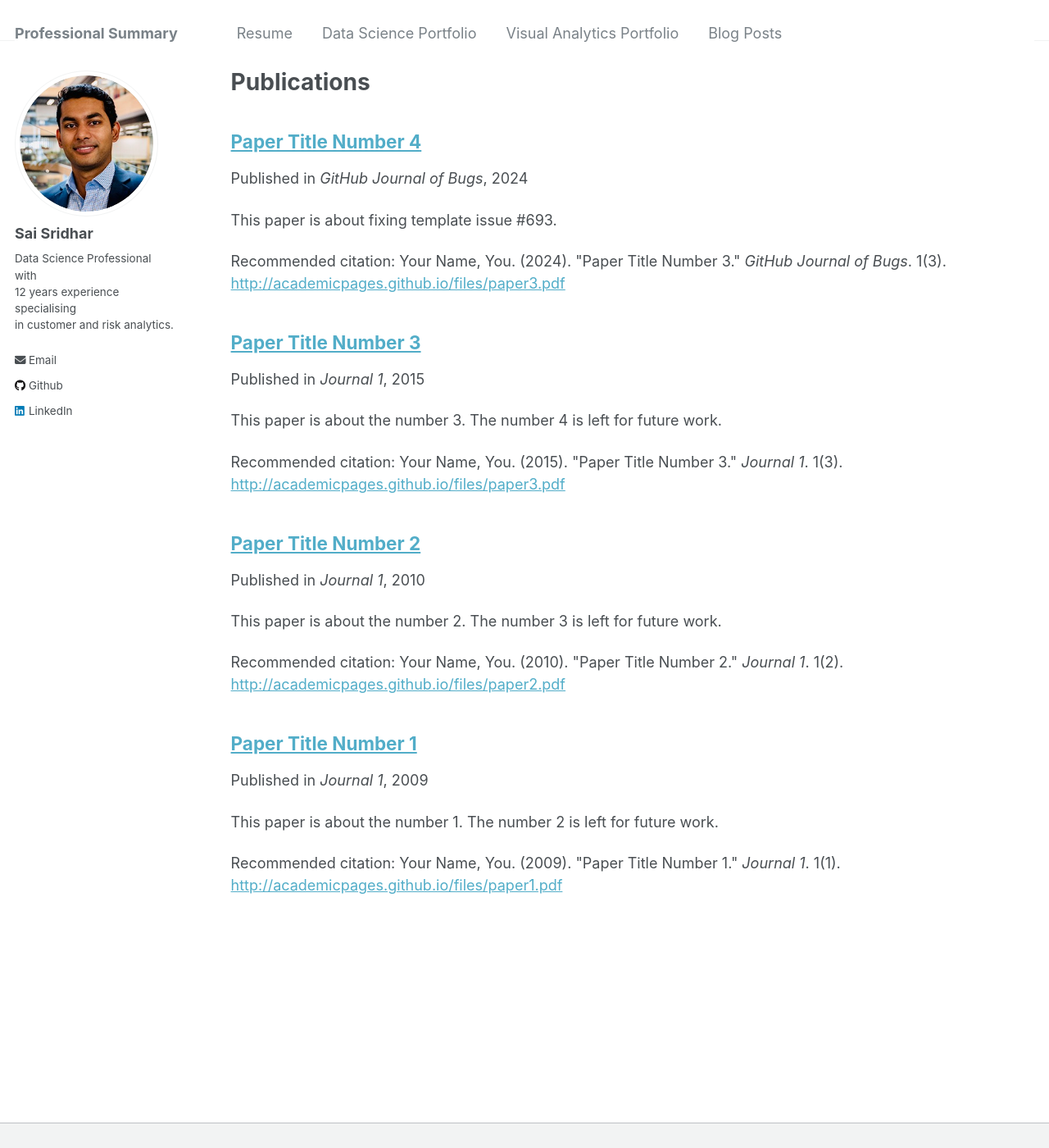
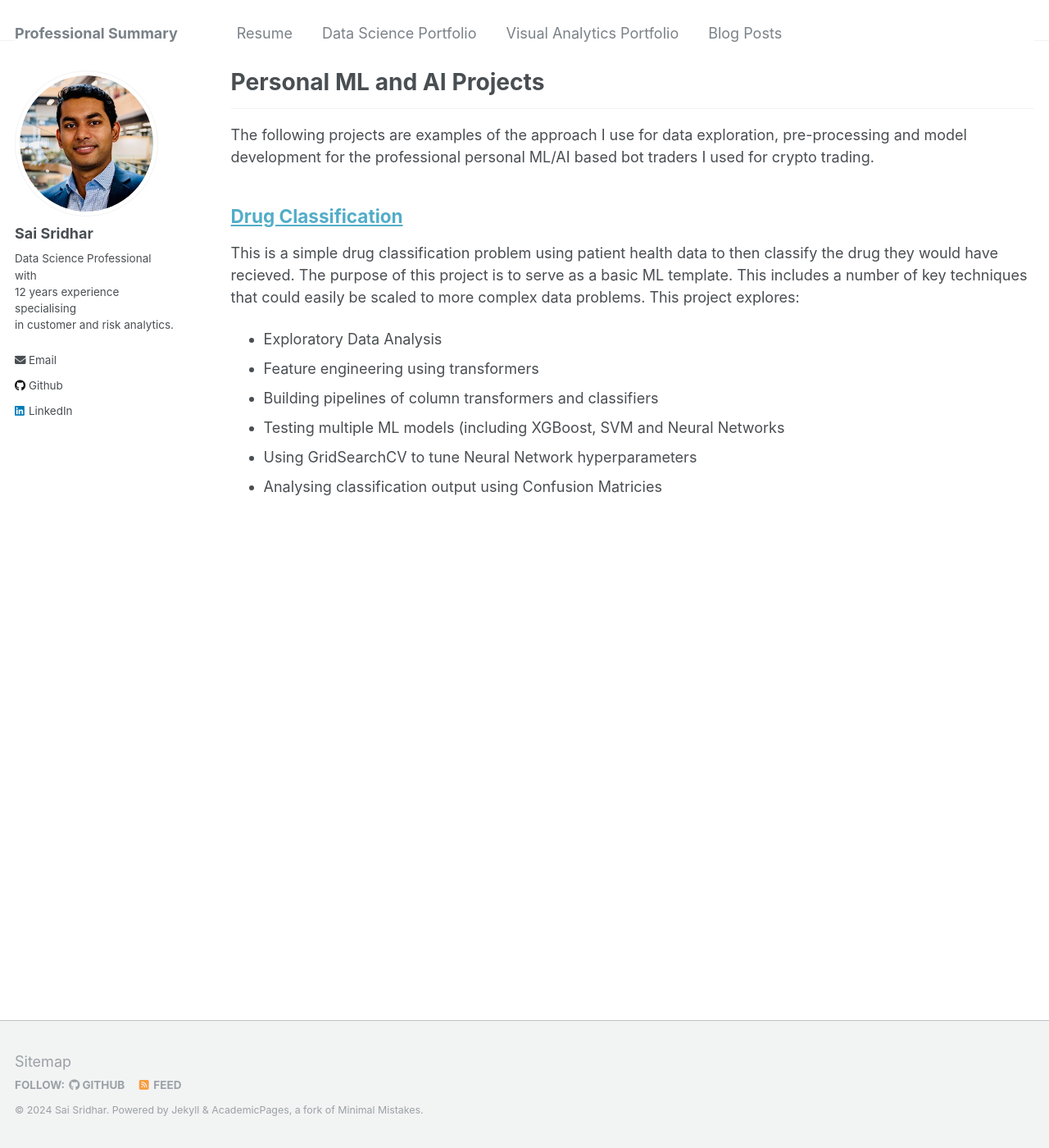
Before and after one commit to saiksridhar/saiksridhar.github.io, a Jekyll site: the page built from _pages/publications.md, in a window 1280 px wide and 1400 px high. Shown: the whole window at 82% size. Built offline with Jekyll 4.4.1, drawn with Linux system fonts in a browser that asks for light colours.

Commit message:
Update publications.md

```diff
--- a/_pages/publications.md
+++ b/_pages/publications.md
@@ -1,10 +1,23 @@
 ---
 layout: archive
-title: "Publications"
+title: "Personal ML and AI Projects"
 permalink: /publications/
 author_profile: true
 ---
+_________________________________
+The following projects are examples of the approach I use for data exploration, pre-processing and model development for the professional personal ML/AI based bot traders I used for crypto trading.
 
+## [Drug Classification](https://github.com/saiksridhar/saiksridhar.github.io/blob/master/Drug_Classifiation/MLP%20with%20Keras%20Practice%202.ipynb)
+This is a simple drug classification problem using patient health data to then classify the drug they would have recieved. The purpose of this project is to serve as a basic ML template. This includes a number of key techniques that could easily be scaled to more complex data problems. This project explores:
+
+- Exploratory Data Analysis
+- Feature engineering using transformers
+- Building pipelines of column transformers and classifiers
+- Testing multiple ML models (including XGBoost, SVM and Neural Networks
+- Using GridSearchCV to tune Neural Network hyperparameters
+- Analysing classification output using Confusion Matricies
+
+{::comment}
 {% if site.author.googlescholar %}
   <div class="wordwrap">You can also find my articles on <a href="{{site.author.googlescholar}}">my Google Scholar profile</a>.</div>
 {% endif %}
@@ -14,3 +27,4 @@ author_profile: true
 {% for post in site.publications reversed %}
   {% include archive-single.html %}
 {% endfor %}
+{:/comment}
```
